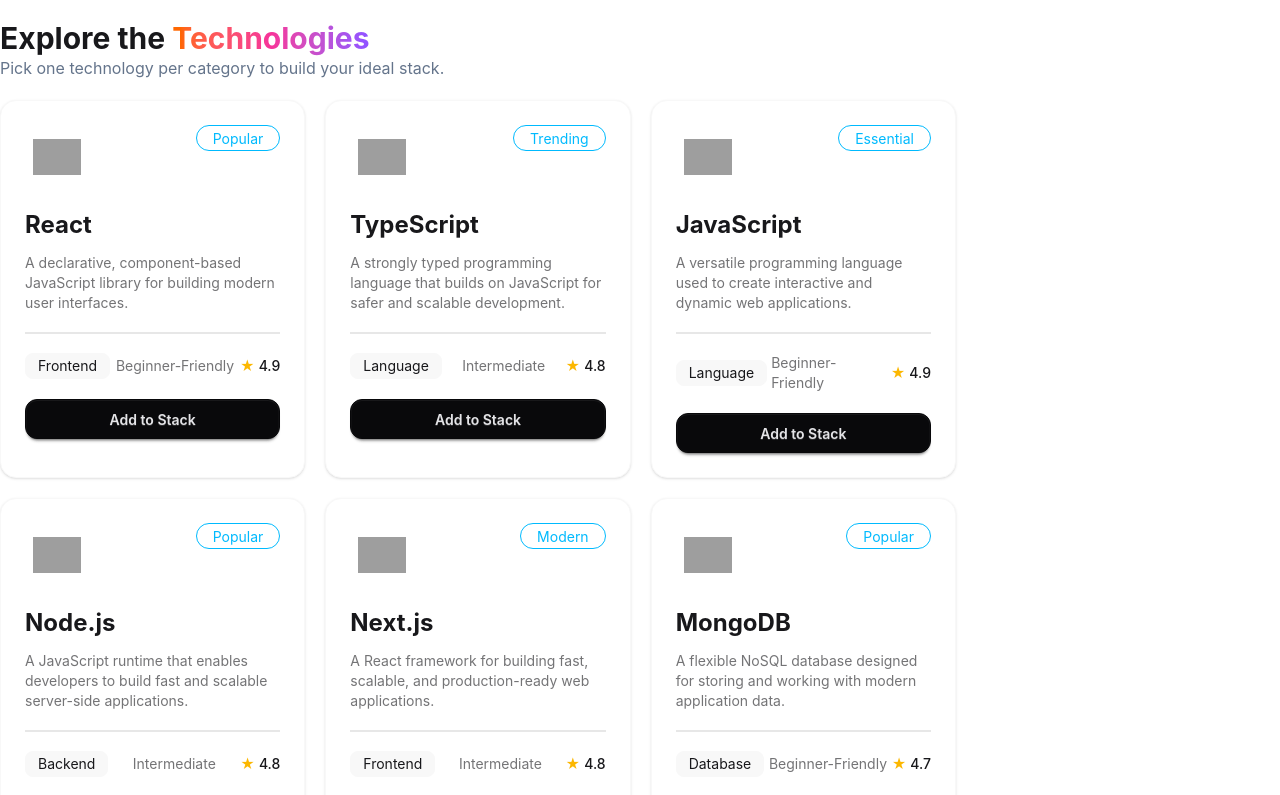
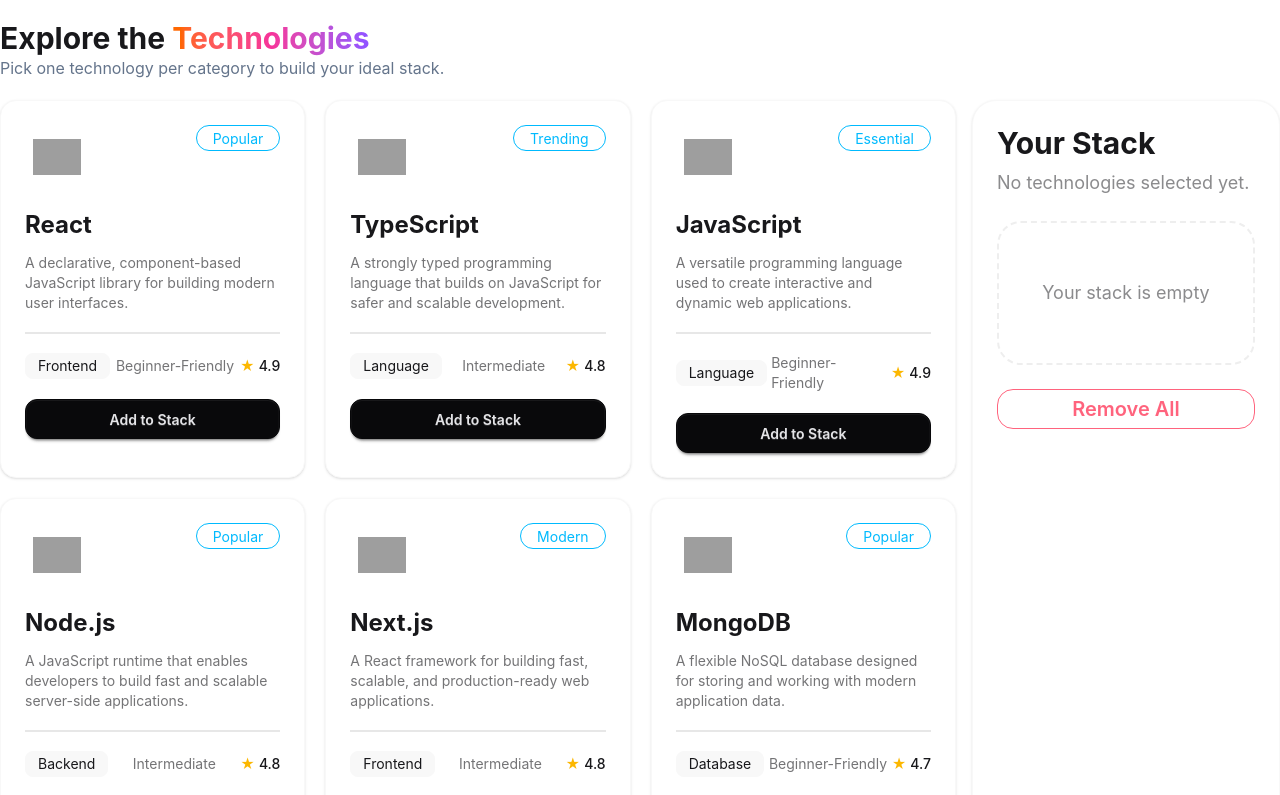
Before and after one commit to sadik7010/Dev-Stack, a React (Vite) app: page / in a window 1280 px wide. Shown: the top 795 px of the page. Built offline with nearby package versions, Linux system fonts and the light colour scheme; grey boxes are pictures that could not be loaded.

Commit message:
Sidbar section added

```diff
--- a/src/App.tsx
+++ b/src/App.tsx
@@ -2,18 +2,23 @@
 // import Hero from "./Hero";
 // import Navbar from "./Navbar";
 
-import { Suspense } from "react";
+import { Suspense, useState } from "react";
 import SideBar from "./SideBar";
 import TecList from "./TecList";
+import type { Itecnologis } from "./types";
 
 const fetchTecnology = async (): Promise<Itecnologis[]> => {
   const res = await fetch("/public/data.json");
   const data = await res.json();
   return data;
 };
+const tecPromise = fetchTecnology();
 
 const App = () => {
-  const tecPromise = fetchTecnology();
+  const [save,setSave] = useState<Itecnologis[]>([])
+  const handleSaveBook =()=>{
+
+  }
   return (
     <>
       {/* <Navbar />
@@ -39,9 +44,9 @@
             {/* TecList Component */}
             <Suspense fallback={<div>Loading....</div>}>
               <TecList tecPromise={tecPromise} />
-            </Suspense>
             {/* Sidebar Component */}
             <SideBar />
+            </Suspense>
           </div>
         </section>
       </main>
--- a/src/SideBar.tsx
+++ b/src/SideBar.tsx
@@ -1,11 +1,32 @@
-import React from 'react';
+const SideBar = () => {
+  return (
 
-const SideBar = () => {
-    return (
-        <div>
+<div className="flex w-full flex-col rounded-3xl border border-base-200 bg-base-100 p-6 shadow-sm">
+  {/* Heading */}
+  <h2 className="text-3xl font-bold text-base-content">
+    Your Stack
+  </h2>
 
-        </div>
-    );
+  {/* Subtitle */}
+  <p className="mt-2 text-lg text-base-content/50">
+    No technologies selected yet.
+  </p>
+
+  {/* Empty State */}
+  <div className="mt-6 flex min-h-36 w-full items-center justify-center rounded-3xl border-2 border-dashed border-base-300">
+    <p className="text-center text-lg text-base-content/50">
+      Your stack is empty
+    </p>
+  </div>
+
+  {/* Remove All Button */}
+  <button className="btn btn-outline btn-error mt-6 w-full rounded-2xl text-xl">
+    Remove All
+  </button>
+</div>
+
+
+  );
 };
 
 export default SideBar;
--- a/src/TecList.tsx
+++ b/src/TecList.tsx
@@ -8,10 +8,12 @@
 const TecList = ({tecPromise}:TecListProps) => {
     const allTecnologis = use(tecPromise)
 
+
     return (
 
 
         <div className="col-span-3 grid grid-cols-3 gap-5">
+
             {allTecnologis.map((singleTecnologi)=>(
                 <TecCard singleTecnologi={singleTecnologi} key={singleTecnologi.id}></TecCard>
 
```
